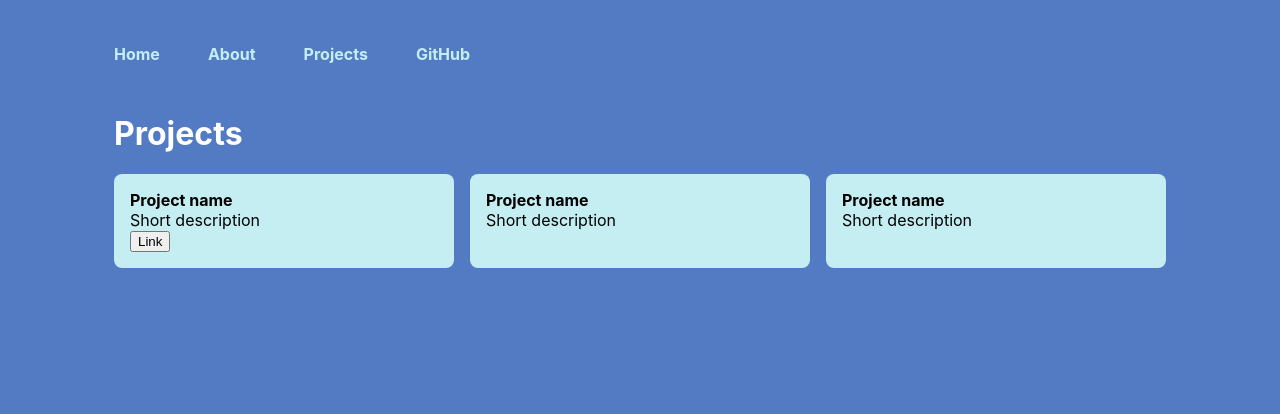
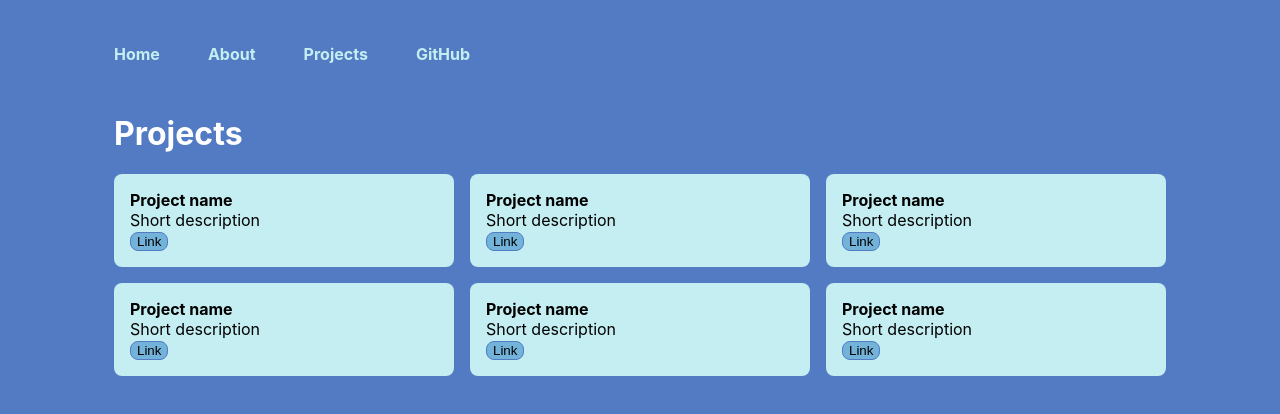
Before and after one commit to zensic/my-portfolio, a React (Create React App) app: page /projects in a window 1280 px wide. Shown: the top 414 px of the page. Built offline with nearby package versions, Linux system fonts and the light colour scheme.

Commit message:
Updated projects css

```diff
--- a/src/App.css
+++ b/src/App.css
@@ -106,7 +106,7 @@ nav a:hover {
 
 /* Projects styles start */
 .project-container {
-  margin: var(--b-margin)
+  margin: var(--b-margin);
 }
 
 .project-grid {
@@ -124,4 +124,10 @@ nav a:hover {
 .project-title {
   font-weight: bold;
 }
+
+.project-button {
+  background-color: var(--primary);
+  border: 1px solid var(--tertiary);
+  border-radius: var(--radius);
+}
 /* Projects styles end */
--- a/src/Routes/Projects.js
+++ b/src/Routes/Projects.js
@@ -8,16 +8,34 @@ const Projects = () => {
         <div className='project'>
           <div className='project-title'>Project name</div>
           <div className='project-desc'>Short description</div>
-          <button>Link</button>
+          <button className='project-button'>Link</button>
         </div>
         <div className='project'>
           <div className='project-title'>Project name</div>
           <div className='project-desc'>Short description</div>
+          <button className='project-button'>Link</button>
         </div>
         <div className='project'>
           <div className='project-title'>Project name</div>
           <div className='project-desc'>Short description</div>
+          <button className='project-button'>Link</button>
         </div>
+        <div className='project'>
+          <div className='project-title'>Project name</div>
+          <div className='project-desc'>Short description</div>
+          <button className='project-button'>Link</button>
+        </div>
+        <div className='project'>
+          <div className='project-title'>Project name</div>
+          <div className='project-desc'>Short description</div>
+          <button className='project-button'>Link</button>
+        </div>
+        <div className='project'>
+          <div className='project-title'>Project name</div>
+          <div className='project-desc'>Short description</div>
+          <button className='project-button'>Link</button>
+        </div>
+
       </div>
     </div>
   )
```
